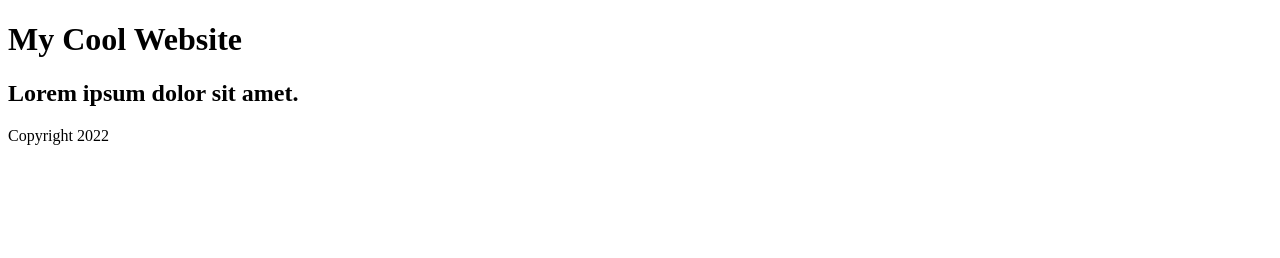
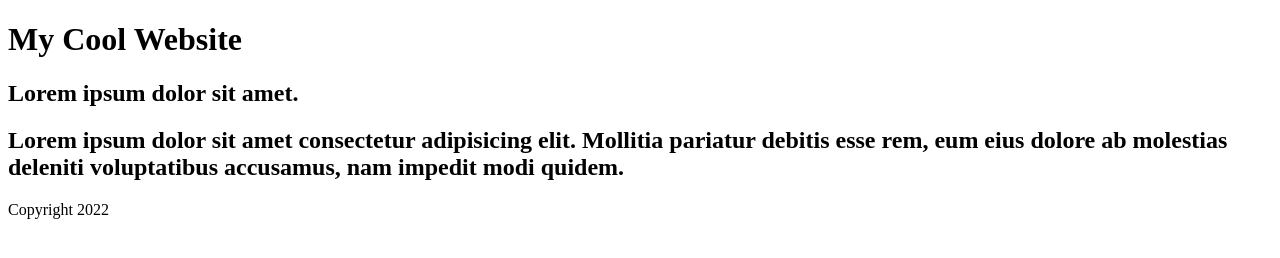
Before and after one commit to christianyuen/git-branching-lesson, a plain HTML site: page index.html in a window 1280 px wide. Drawn offline with Linux system fonts and the light colour scheme.

Commit message:
added main + about section

```diff
--- a/index.html
+++ b/index.html
@@ -13,6 +13,12 @@
     <h2>Lorem ipsum dolor sit amet.</h2>
   </header>
 
+  <main>
+    <section id="about "class="about">
+      <h2>Lorem ipsum dolor sit amet consectetur adipisicing elit. Mollitia pariatur debitis esse rem, eum eius dolore ab molestias deleniti voluptatibus accusamus, nam impedit modi quidem.</h2>
+    </section>
+  </main>
+
   <footer>
     <p>Copyright 2022</p>
   </footer>
```
